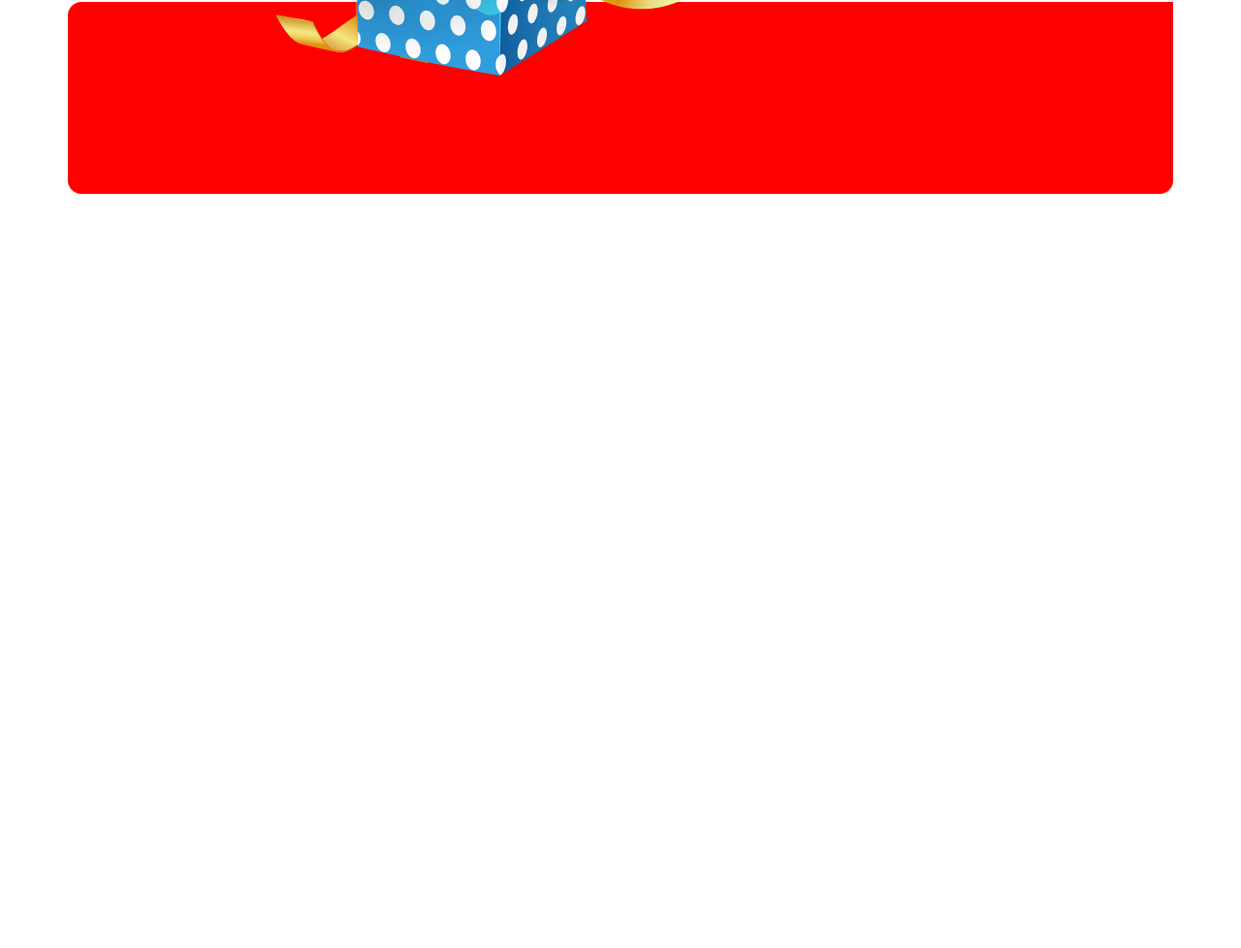
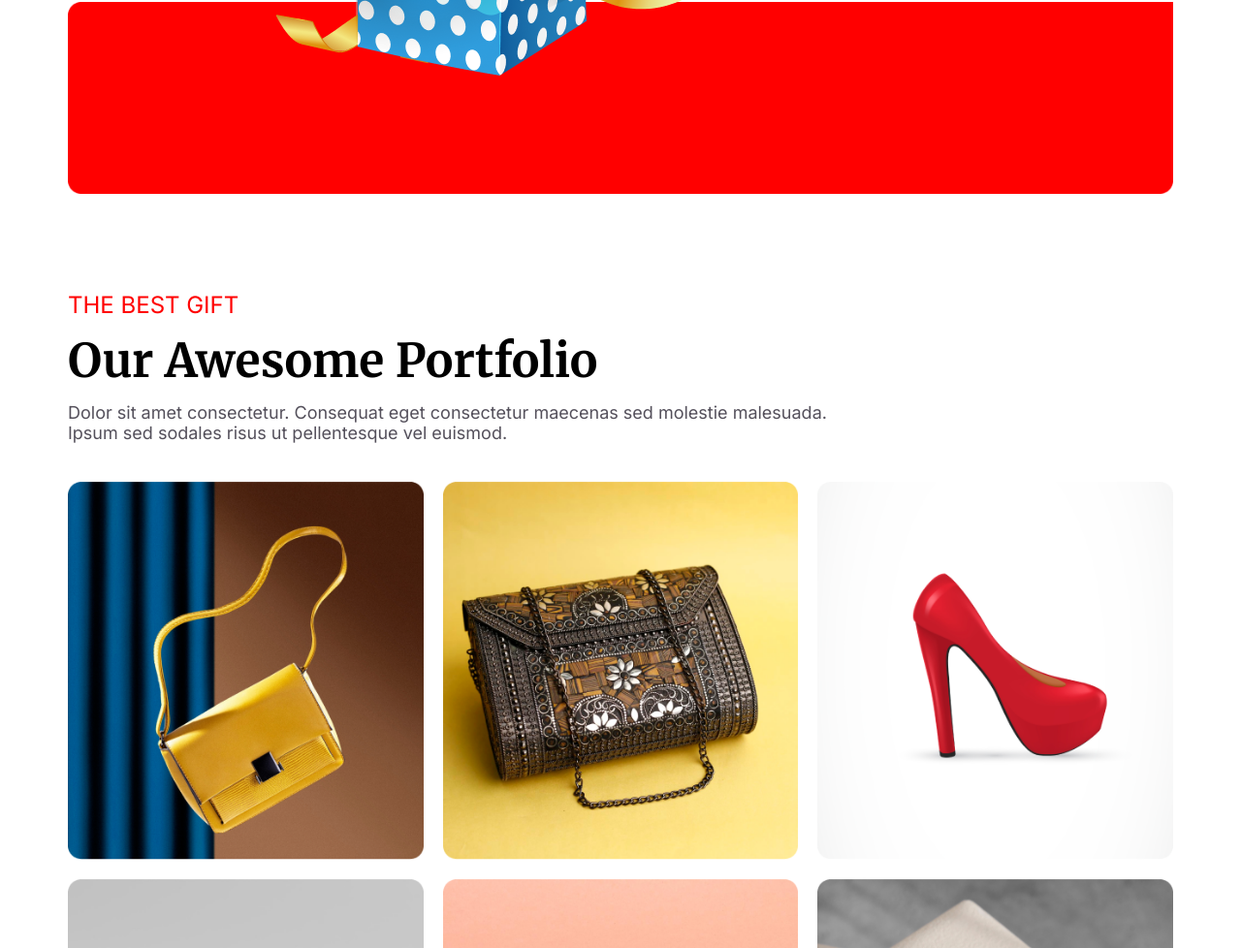
Before and after one commit to Az-Haris/New-Year-Offer, a plain HTML site: page index.html in a window 1280 px wide. Shown: the part 4062-5040 px from the top of the page at 97% size. Before the commit the page ends 4362 px from the top, so only its background shows below. Drawn offline with Linux system fonts and the light colour scheme.

Commit message:
completed portfolio section

```diff
--- a/index.html
+++ b/index.html
@@ -72,6 +72,22 @@
                     <img class="discount" src="./images/discount.png" alt="">
                 </div>
             </section>
+
+
+            <!-- Portfolio Section -->
+             <section class="portfolio">
+                <p class="port-red">THE BEST GIFT</p>
+                <h2>Our Awesome Portfolio</h2>
+                <p class="port-des">Dolor sit amet consectetur. Consequat eget consectetur maecenas sed molestie malesuada. Ipsum sed sodales risus ut pellentesque vel euismod. </p>
+                <div class="products">
+                    <img src="./images/parse.png" alt="">
+                    <img src="./images/parse1.png" alt="">
+                    <img src="./images/hill.png" alt="">
+                    <img src="./images/hill1.png" alt="">
+                    <img src="./images/sunglass.png" alt="">
+                    <img src="./images/ring.png" alt="">
+                </div>
+             </section>
     </main>
     <footer>
 
--- a/style.css
+++ b/style.css
@@ -211,3 +211,34 @@ header h1{
     position: relative;
     top: -30%;
 }
+
+
+
+/* Portfolio Section */
+.portfolio{
+    max-width: 1140px;
+    margin: 0 auto 100px;
+}
+.portfolio h2{
+    font-family: "Merriweather", serif;
+    font-size: 48px;
+    line-height: 1.8;
+}
+.port-des{
+    font-size: 18px;
+    color: #070211b0;
+    width: 800px;
+    margin-bottom: 40px;
+}
+.port-red{
+    font-size: 24px;
+    color: #ff0000;
+}
+.products{
+    display: grid;
+    grid-template-columns: repeat(3, 1fr);
+    gap: 20px;
+}
+.products img{
+    width: 100%;
+}
```
